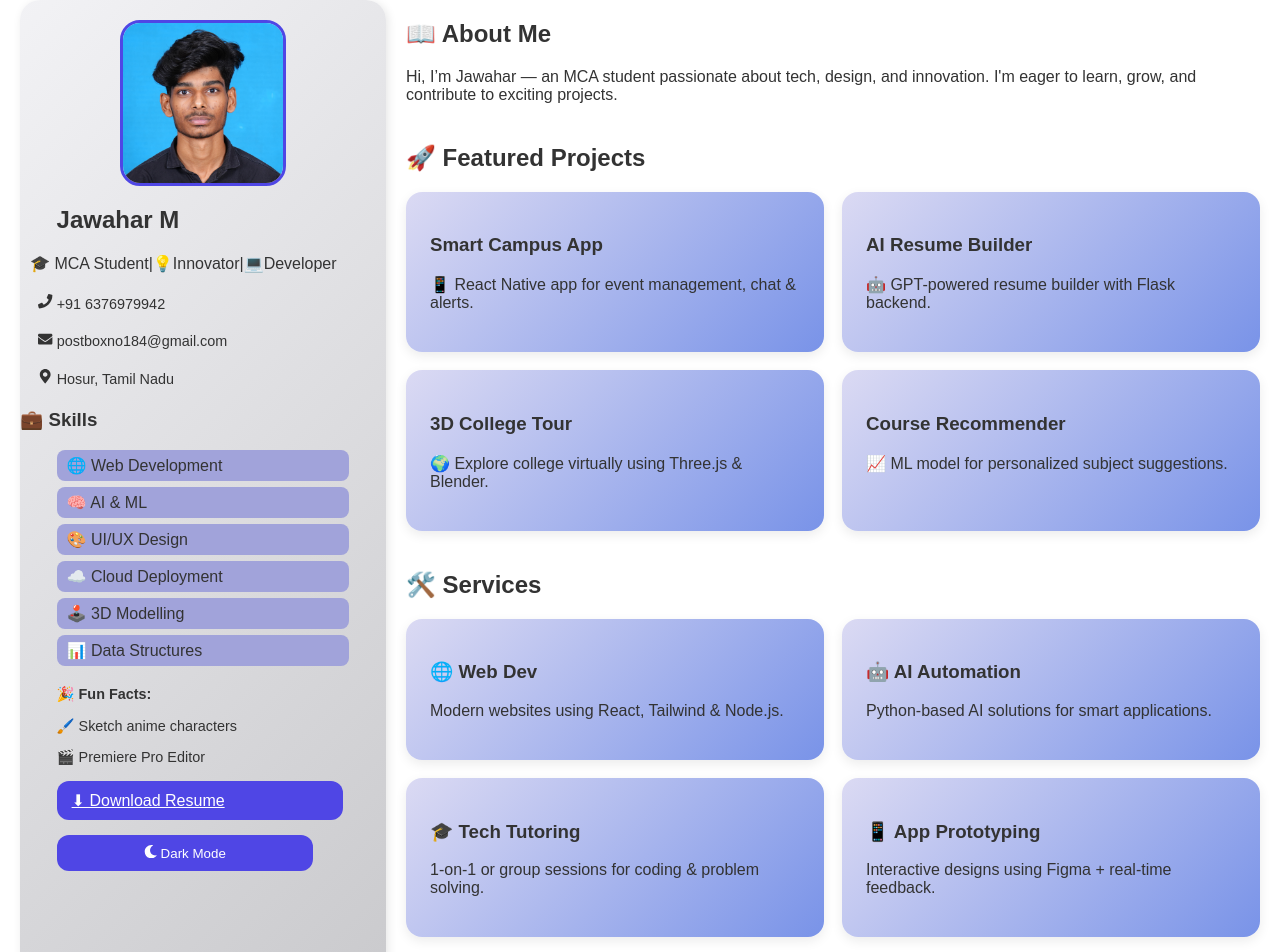
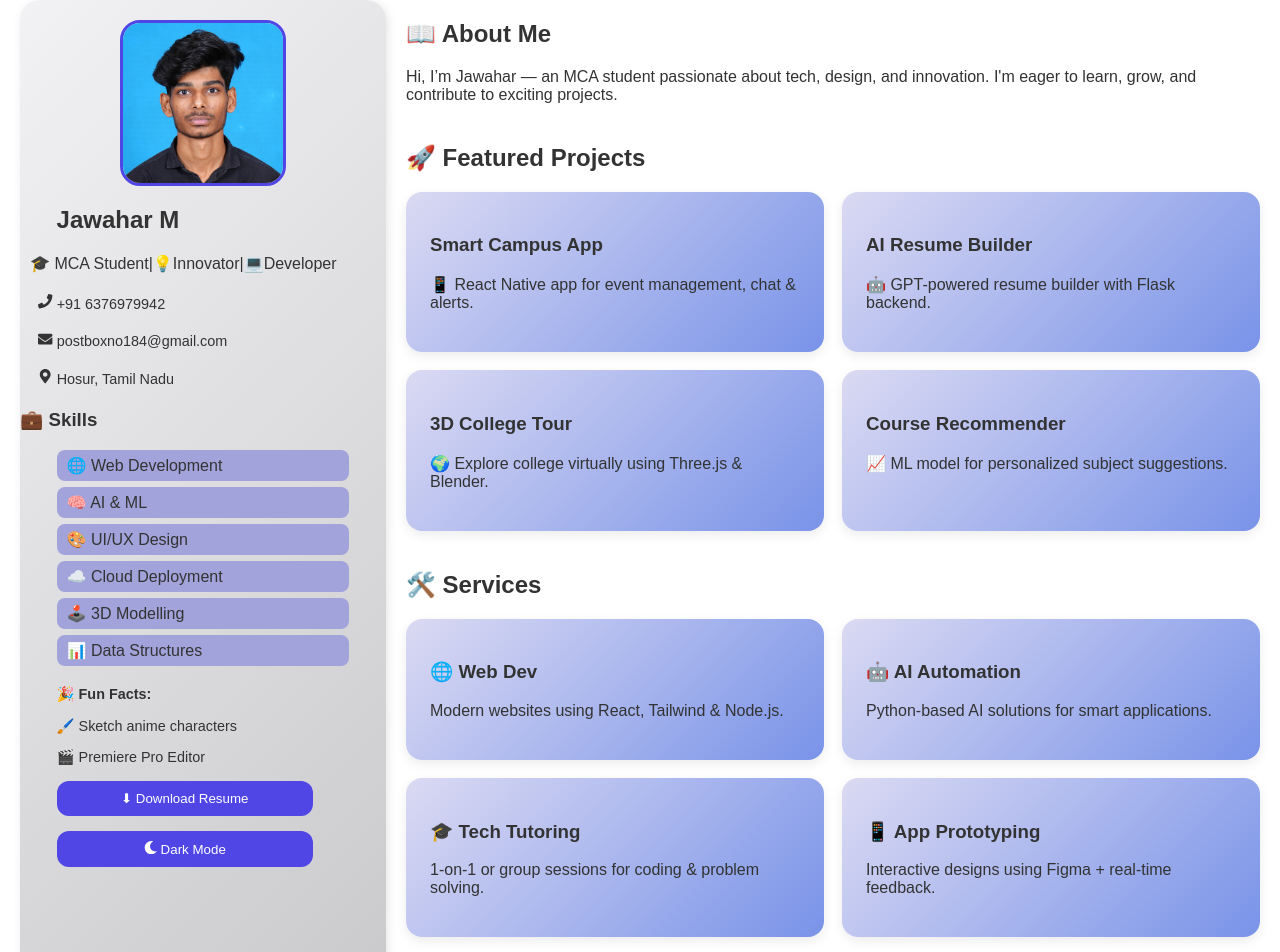
Before and after one commit to jawahar1828/Portfolio, a React (Create React App) app: page / in a window 1280 px wide. Shown: the top 952 px of the page. Built offline with nearby package versions, Linux system fonts and the light colour scheme.

Commit message:
Update App.js

```diff
--- a/src/App.js
+++ b/src/App.js
@@ -44,7 +44,14 @@ function App() {
             <p>🖌️ Sketch anime characters</p>
             <p>🎬 Premiere Pro Editor</p>
           </div>
-          <a href="/Resume.pdf" download className="download-btn">⬇ Download Resume</a>
+          <button className="download-btn" onClick={() => {
+           const link = document.createElement('a');
+           link.href = '/Resume.pdf';
+          link.download = 'Jawahar_Resume.pdf';
+          link.click();
+          }}>
+         ⬇ Download Resume
+          </button>
           <button className="theme-toggle" onClick={() => setDarkMode(!darkMode)}>
             {darkMode ? <FaSun /> : <FaMoon />} {darkMode ? "Light Mode" : "Dark Mode"}
           </button>
```
